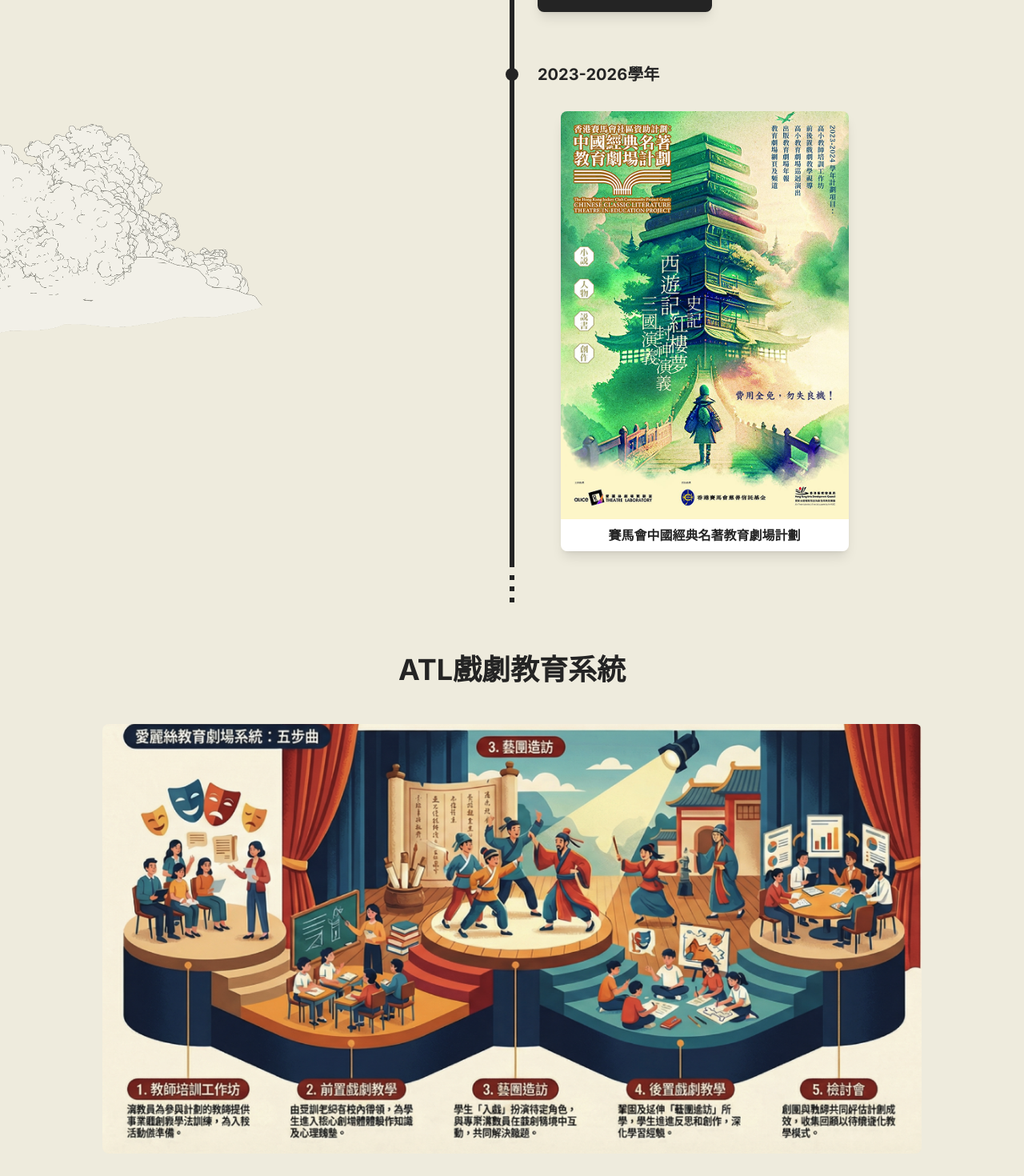
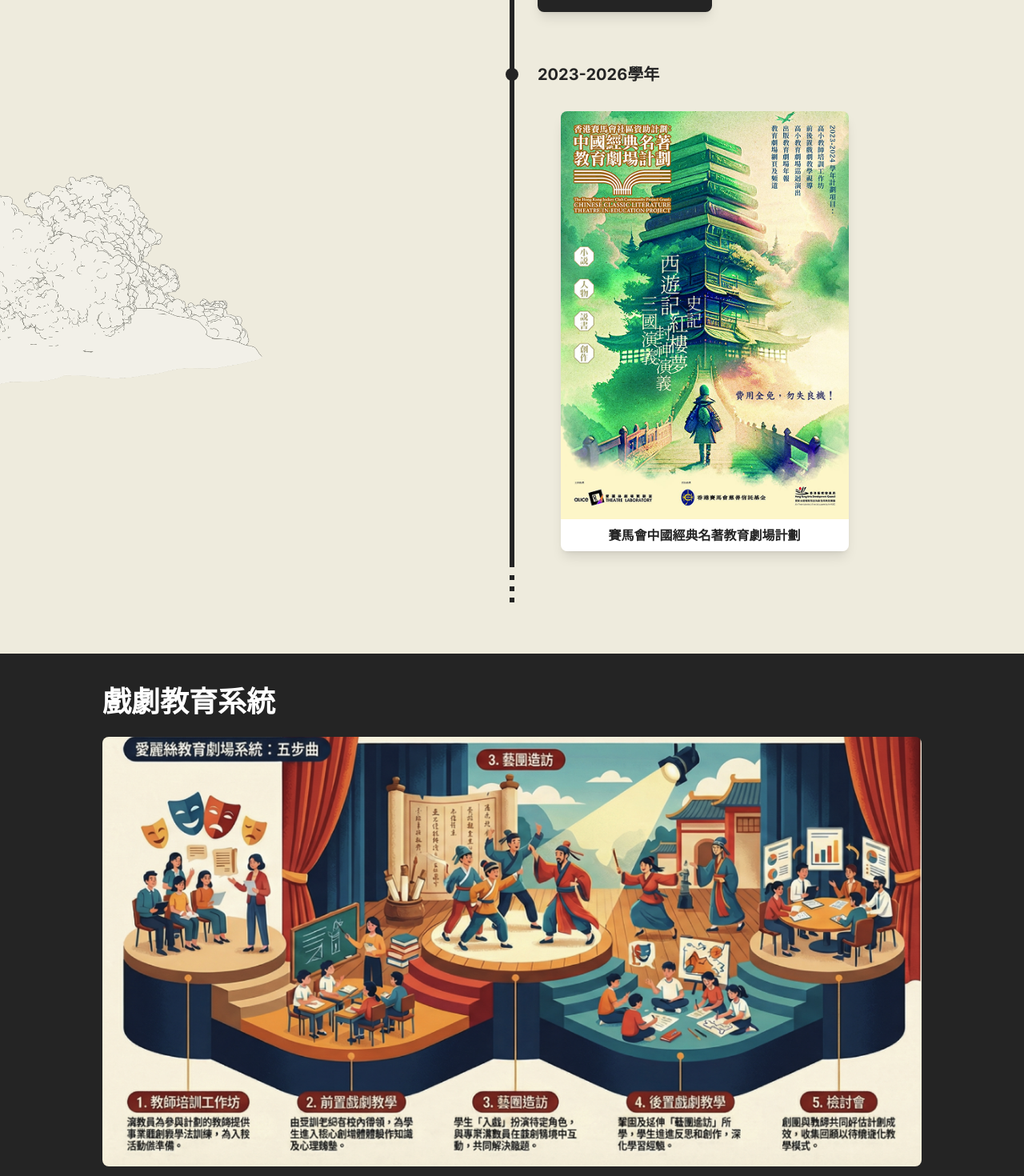
Before and after one commit to yves-cheung/page-presentation-demo, a Next.js app: page / in a window 1280 px wide. Shown: the part 2300-3770 px from the top of the page at 80% size. Built offline with nearby package versions, Linux system fonts and the light colour scheme.

Commit message:
adjust styling

```diff
--- a/src/app/components/DramaSystem.tsx
+++ b/src/app/components/DramaSystem.tsx
@@ -2,9 +2,9 @@
 
 export default function DramaSystem() {
   return (
-    <section className="w-full py-16 px-8 md:px-16 lg:px-32 bg-primary-bg">
-      <h2 className="text-3xl md:text-4xl font-bold mb-12 text-custom-black text-center">
-        ATL戲劇教育系統
+    <section className="w-full py-10 pb-12 px-8 md:px-16 lg:px-32 bg-custom-black">
+      <h2 className="text-3xl md:text-4xl font-bold mb-6 text-white text-left">
+        戲劇教育系統
       </h2>
 
       <div className="max-w-6xl mx-auto">
--- a/src/app/components/Timeline.tsx
+++ b/src/app/components/Timeline.tsx
@@ -18,7 +18,7 @@
 
 export default function Timeline() {
   return (
-    <section className="w-full px-8 md:px-16 lg:px-32 relative overflow-hidden flex flex-col justify-center items-center">
+    <section className="w-full pb-16 px-8 md:px-16 lg:px-32 relative overflow-hidden flex flex-col justify-center items-center">
       {/* Cloud decorations with negative z-index */}
       <div className="absolute inset-0 pointer-events-none">
         <Image
@@ -214,7 +214,7 @@
                   )}
 
                   {/* Text Side */}
-                  {child.text && (
+                  {child.text ? (
                     <div className="md:w-1/2 ml-16 md:ml-0 flex items-center">
                       <ul className="space-y-2 text-custom-black text-sm md:text-base">
                         {child.text.map((item: string, i: number) => (
@@ -225,7 +225,7 @@
                         ))}
                       </ul>
                     </div>
-                  )}
+                  ): <div className="md:w-1/2 ml-16 md:ml-0 flex items-center"></div>}
                 </div>
               )}
             </div>
```
